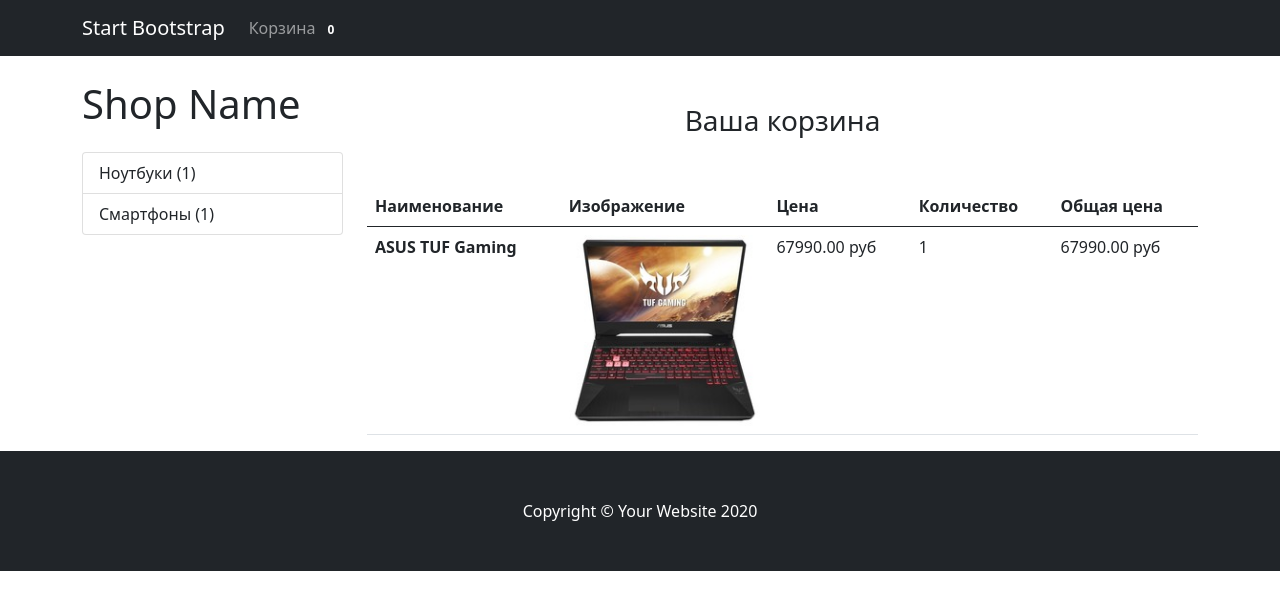
After one commit to vlgreb/online_store, a Django app: page /cart/ in a window 1280 px wide. The commit adds this page. Shown: the top 610 px of the page. Run offline with Django 3.2, Linux system fonts and the light colour scheme; a user stored in the database is signed in; data comes from the database, SQL or seed files in the repository; some libraries are stand-ins or nearby versions.

Commit message:
Рендеринг корзины в шаблоне

```diff
--- a/mainapp/models.py
+++ b/mainapp/models.py
@@ -69,7 +69,7 @@
         models = get_models_for_count('notebook', 'smartphone')
         qs = list(self.get_queryset().annotate(*models))
         data = [
-            dict(name= c.name, url=c.get_absolute_url(), count=getattr(c, self.CATEGORY_NAME_COUNT_NAME[c.name]))
+            dict(name=c.name, url=c.get_absolute_url(), count=getattr(c, self.CATEGORY_NAME_COUNT_NAME[c.name]))
             for c in qs
         ]
         return data
--- a/mainapp/templates/base.html
+++ b/mainapp/templates/base.html
@@ -35,19 +35,8 @@
       </button>
       <div class="collapse navbar-collapse" id="navbarResponsive">
         <ul class="navbar-nav ml-auto">
-          <li class="nav-item active">
-            <a class="nav-link" href="#">Home
-              <span class="sr-only">(current)</span>
-            </a>
-          </li>
           <li class="nav-item">
-            <a class="nav-link" href="#">About</a>
-          </li>
-          <li class="nav-item">
-            <a class="nav-link" href="#">Services</a>
-          </li>
-          <li class="nav-item">
-            <a class="nav-link" href="#">Contact</a>
+            <a class="nav-link" href="{% url 'cart' %}">Корзина <span class="badge badge-pill badge-danger">0</span> </a>
           </li>
         </ul>
       </div>
--- /dev/null
+++ b/mainapp/templates/cart.html
@@ -0,0 +1,28 @@
+{% extends 'base.html' %}
+
+{% block content %}
+<h3 class="text-center mt-5 mb-5">Ваша корзина {% if not cart.products.count %}пуста{% endif %}</h3>
+<table class="table">
+  <thead>
+    <tr>
+      <th scope="col">Наименование</th>
+      <th scope="col">Изображение</th>
+      <th scope="col">Цена</th>
+      <th scope="col">Количество</th>
+        <th scope="col">Общая цена</th>
+    </tr>
+  </thead>
+  <tbody>
+    {% for item in cart.products.all %}
+        <tr>
+          <th scope="row">{{ item.content_object.title }}</th>
+          <td class="w-25"><img src="{{ item.content_object.image.url }}" class="img-fluid"></td>
+          <td>{{ item.content_object.price }} руб</td>
+          <td>{{ item.qty }}</td>
+            <td>{{ item.final_price }} руб</td>
+        </tr>
+    {% endfor %}
+  </tbody>
+</table>
+
+{% endblock content %}
--- a/mainapp/urls.py
+++ b/mainapp/urls.py
@@ -1,9 +1,10 @@
 from django.urls import path
 
-from .views import BaseView, ProductDetailView, CategoryDetailView
+from .views import BaseView, ProductDetailView, CategoryDetailView, CartView
 
 urlpatterns = [
     path('', BaseView.as_view(), name='base'),
     path('products/<str:ct_model>/<str:slug>/', ProductDetailView.as_view(), name='product_detail'),
-    path('category/<str:slug>/', CategoryDetailView.as_view(), name='category_detail')
+    path('category/<str:slug>/', CategoryDetailView.as_view(), name='category_detail'),
+    path('cart/', CartView.as_view(), name='cart')
 ]
--- a/mainapp/views.py
+++ b/mainapp/views.py
@@ -1,7 +1,7 @@
 from django.shortcuts import render
 from django.views.generic import DetailView, View
 
-from .models import Notebook, Smartphone, Category, LatestProducts
+from .models import Notebook, Smartphone, Category, LatestProducts, Customer, Cart
 from .mixins import CategoryDetailMixin
 
 
@@ -10,7 +10,7 @@
     def get(self, request, *args, **kwargs):
         categories = Category.objects.get_categories_for_left_sidebar()
         products = LatestProducts.objects.get_products_for_main_page(
-            'notebook', 'smartphone', with_recpect_to='notebook'
+            'notebook', 'smartphone'
         )
         context = {
             'categories': categories,
@@ -47,3 +47,16 @@
     context_object_name = 'category'
     template_name = 'category_detail.html'
     slug_url_kwarg = 'slug'
+
+
+class CartView(View):
+
+    def get(self, request, *args, **kwargs):
+        customer = Customer.objects.get(user=request.user)
+        cart = Cart.objects.get(owner=customer)
+        categories = Category.objects.get_categories_for_left_sidebar()
+        context = {
+            'cart': cart,
+            'categories': categories
+        }
+        return render(request, 'cart.html', context)
```
